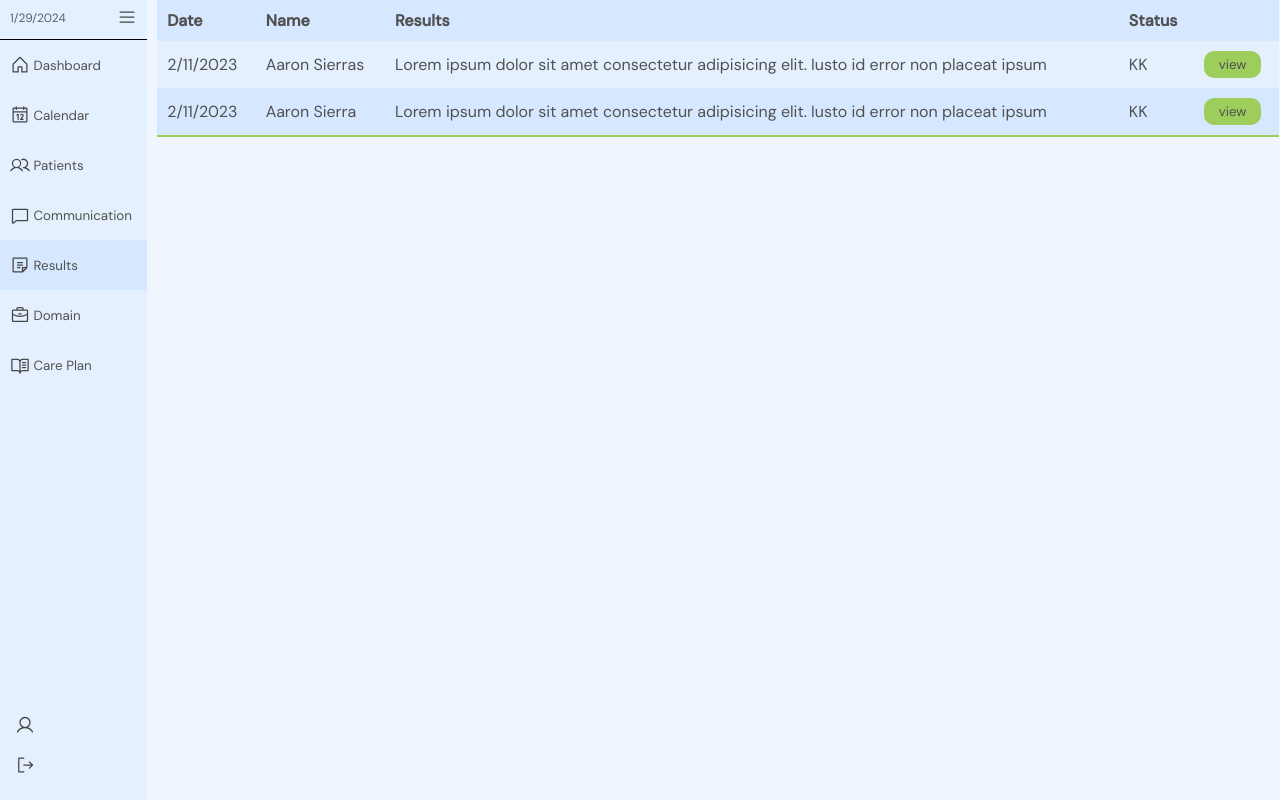
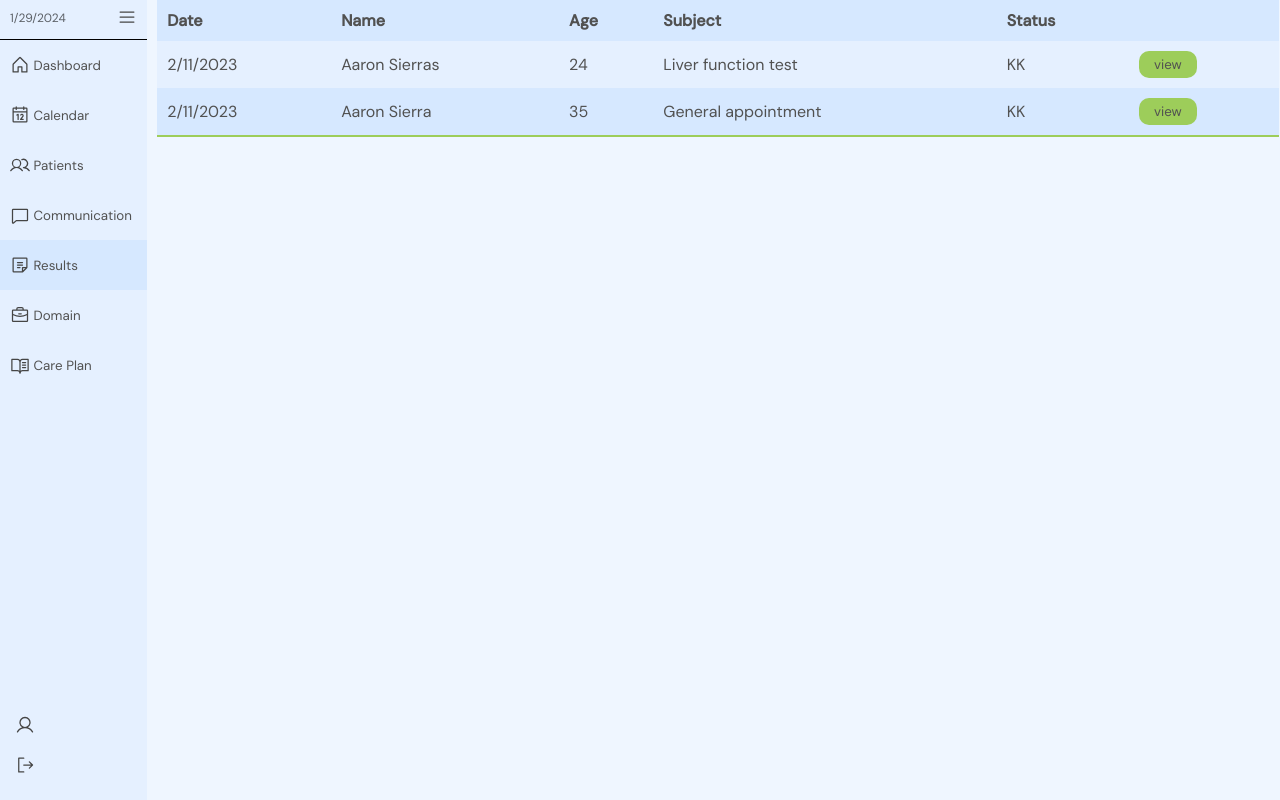
Before and after one commit to DiamondD7/yougotjob_client, a React (Vite) app: page /home in a window 1280 px wide. Both pictures are taken after a click on the button "Results". Built offline with nearby package versions, Linux system fonts and the light colour scheme.

Commit message:
added necessary data for the table

```diff
--- a/src/components/Results/FullResult.jsx
+++ b/src/components/Results/FullResult.jsx
@@ -9,7 +9,14 @@ const FullResult = ({ setOpenResult }) => {
       >
         back
       </button>
-      <h1>Hello</h1>
+      <div className="fullres-profile__wrapper">
+        <h3>Johnson Martin Leaso Henderson</h3>
+        <p>DOB: 2 November 1998</p>
+        <p>Age: 35</p>
+        <p>Nationality: Mexican</p>
+        <p>Height: 166cm</p>
+        <p>Weight: 75kg</p>
+      </div>
     </div>
   );
 };
--- a/src/components/Results/Results.jsx
+++ b/src/components/Results/Results.jsx
@@ -7,13 +7,13 @@ const Results = () => {
 
   return (
     <div>
-      {openResult === false ? (
       <table>
         <thead>
           <tr>
             <th>Date</th>
             <th>Name</th>
-              <th>Results</th>
+            <th>Age</th>
+            <th>Subject</th>
             <th>Status</th>
             <th></th>
           </tr>
@@ -23,10 +23,8 @@ const Results = () => {
           <tr>
             <td>2/11/2023</td>
             <td>Aaron Sierras</td>
-              <td>
-                Lorem ipsum dolor sit amet consectetur adipisicing elit. Iusto
-                id error non placeat ipsum
-              </td>
+            <td>24</td>
+            <td>Liver function test</td>
             <td>KK</td>
             <td>
               <button onClick={() => setOpenResult(true)}>view</button>
@@ -35,10 +33,8 @@ const Results = () => {
           <tr>
             <td>2/11/2023</td>
             <td>Aaron Sierra</td>
-              <td>
-                Lorem ipsum dolor sit amet consectetur adipisicing elit. Iusto
-                id error non placeat ipsum
-              </td>
+            <td>35</td>
+            <td>General appointment</td>
             <td>KK</td>
             <td>
               <button onClick={() => setOpenResult(true)}>view</button>
@@ -46,11 +42,6 @@ const Results = () => {
           </tr>
         </tbody>
       </table>
-      ) : (
-        <div>
-          <FullResult setOpenResult={setOpenResult} />
-        </div>
-      )}
     </div>
   );
 };
--- a/src/styles/resultsstyles.css
+++ b/src/styles/resultsstyles.css
@@ -34,9 +34,15 @@ table tbody tr td button {
   cursor: pointer;
 }
 
+/* -------------------------------------------------------------------- */
 
 .fullres-back__btn{
   cursor: pointer;
   border: none;
   background-color: transparent;
+  margin: 10px 0 0 10px;
 }
+
+.fullres-profile__wrapper{
+  margin: 30px 0 0 10px;
+}
```
Lines whose indentation alone changed are shown as unchanged.
